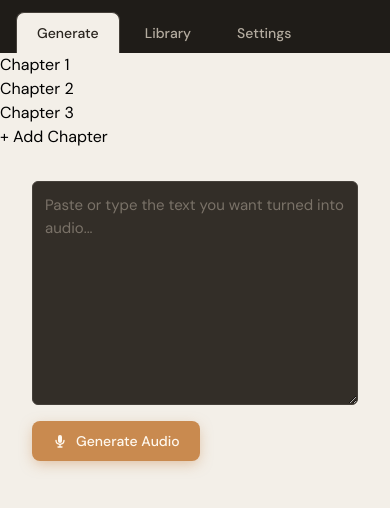
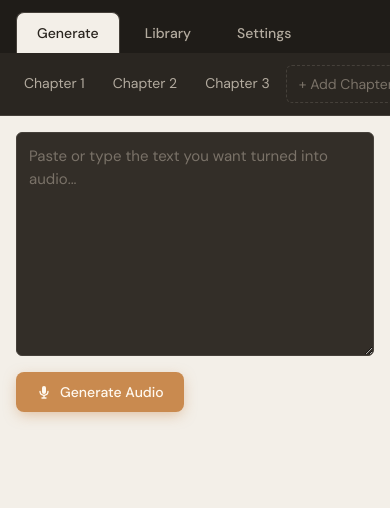
Before and after one commit to oddbullet/audiobook-gen-lib, a React (Vite) app in the folder frontend/: page / in a window 390 px wide. Shown: the top 508 px of the page. Built offline with nearby package versions, Linux system fonts and the light colour scheme.

Commit message:
Enhance layout and styling in Generate_Page and PageButton components for improved responsiveness

```diff
--- a/frontend/src/App.tsx
+++ b/frontend/src/App.tsx
@@ -32,7 +32,7 @@ function App() {
           </NavLink>
         ))}
       </nav>
-      <main className="flex-1 bg-content-bg">
+      <main className="flex flex-1 flex-col bg-content-bg">
         <Routes>
           <Route path="/" element={<Generate_Page />} />
           <Route path="/library" element={<Library_Page />} />
--- a/frontend/src/component/PageButton.tsx
+++ b/frontend/src/component/PageButton.tsx
@@ -6,7 +6,10 @@ export default function PageButton({
   onSendData: (key: string) => void;
 }) {
   return (
-    <div onClick={() => onSendData(title)} className="">
+    <div
+      onClick={() => onSendData(title)}
+      className="shrink-0 cursor-pointer truncate rounded-md px-3 py-2 text-sm text-text-on-dark-muted transition-colors hover:bg-surface-raised hover:text-text-on-dark"
+    >
       {title}
     </div>
   );
--- a/frontend/src/pages/generate.tsx
+++ b/frontend/src/pages/generate.tsx
@@ -41,8 +41,8 @@ export default function Generate_Page() {
   });
 
   return (
-    <div>
-      <div className="">
+    <div className="flex flex-1 flex-col md:flex-row">
+      <aside className="flex gap-1 overflow-x-auto border-b border-border-dark bg-sidebar-bg p-3 md:w-56 md:shrink-0 md:flex-col md:overflow-x-visible md:overflow-y-auto md:border-b-0 md:border-r">
         {Object.keys(page_content).map((key) => (
           <PageButton
             key={key}
@@ -50,11 +50,14 @@ export default function Generate_Page() {
             onSendData={() => handlePageButtonClick(key)}
           />
         ))}
-        <button onClick={handleAddChapter} className="">
+        <button
+          onClick={handleAddChapter}
+          className="shrink-0 rounded-md border border-dashed border-border-dark px-3 py-2 text-left text-sm text-text-on-dark-subtle transition-colors hover:border-accent hover:text-accent md:mt-2"
+        >
           + Add Chapter
         </button>
-      </div>
-      <div className="mx-auto flex max-w-3xl flex-col gap-4 p-8">
+      </aside>
+      <div className="mx-auto flex w-full max-w-3xl flex-1 flex-col gap-4 p-4 md:p-8">
         <textarea
           ref={textareaRef}
           placeholder="Paste or type the text you want turned into audio..."
```
Also changed, not shown: 1 other file (tests, documents, lock files or other folders).
